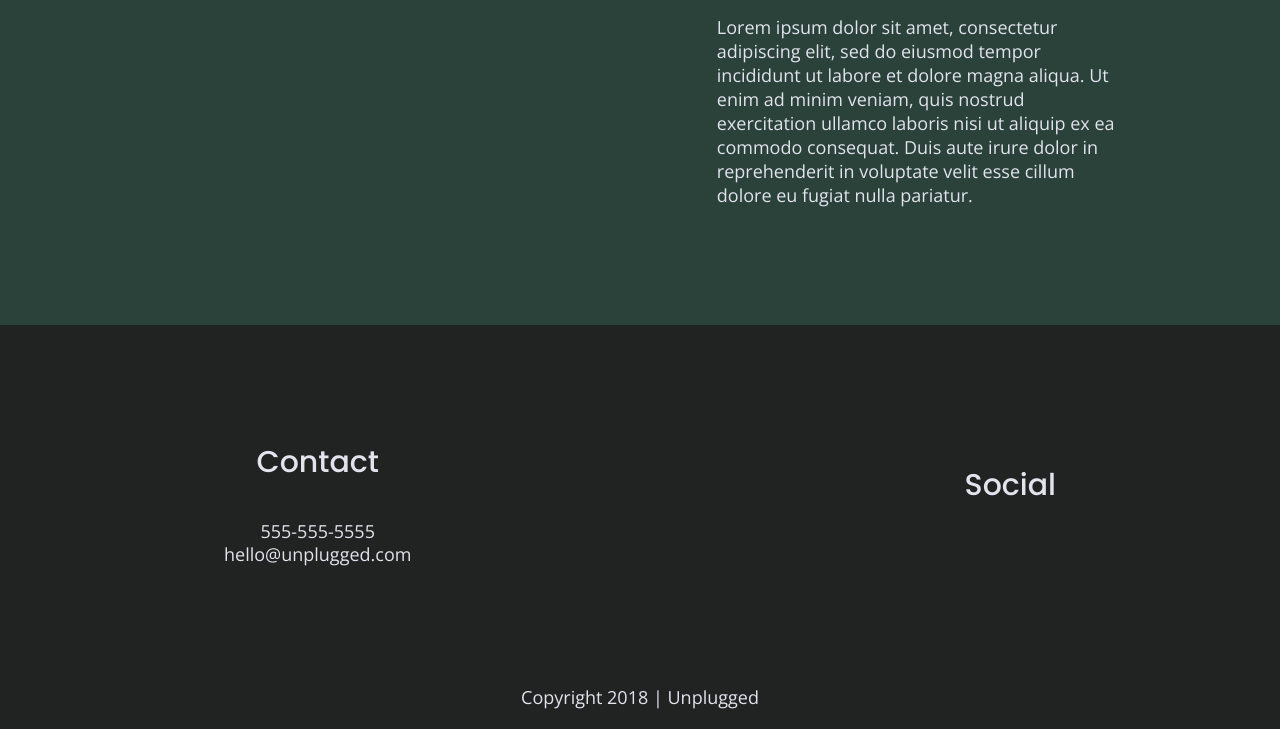
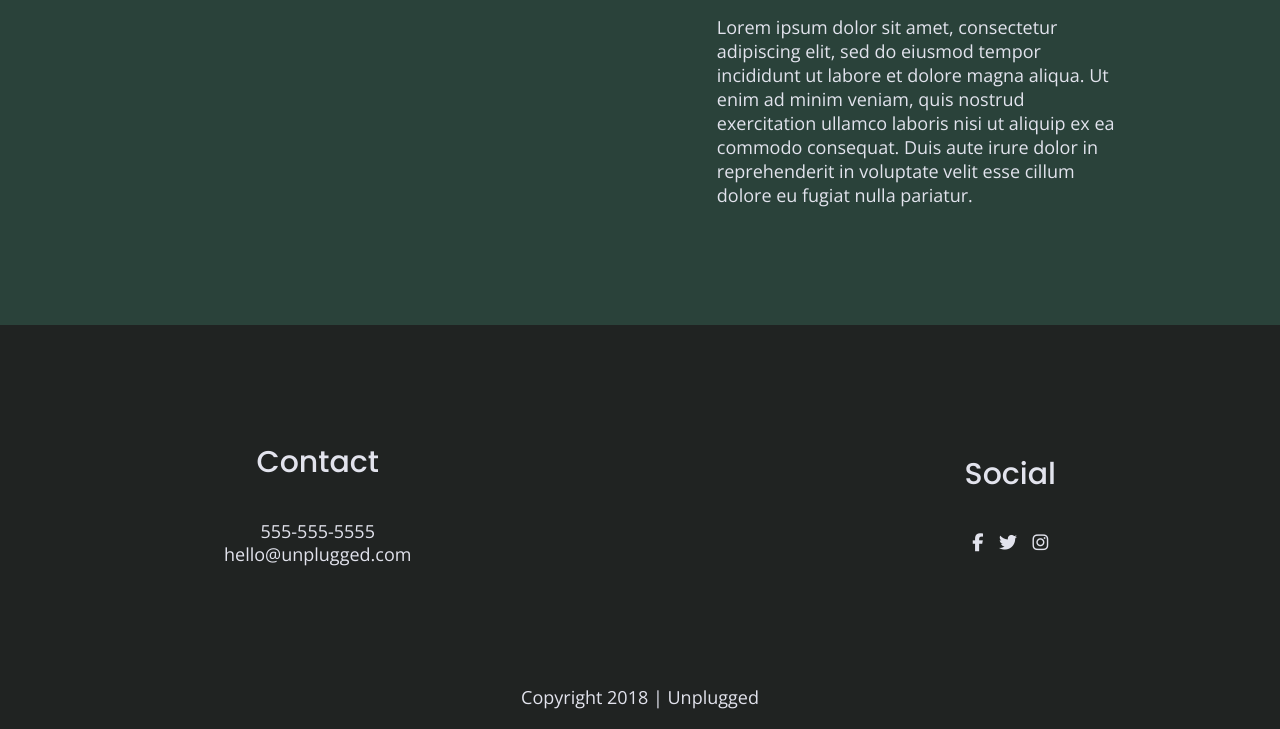
Before and after one commit to Tashatoon/html5-boilerplate_v8, a website built with Parcel: page index.html in a window 1280 px wide. Shown: the part 2208-2937 px from the top of the page. Built offline with nearby package versions, Linux system fonts and the light colour scheme; files whose address does not match are found by name.

Commit message:
icons add

```diff
--- a/index.html
+++ b/index.html
@@ -181,16 +181,16 @@
                 <a
                   href="https://www.facebook.com/Skillcrush/"
                   target="_blank"
-                ></a>
+                ><i class="fab fa-facebook-f"></i></a></a>
               </p>
               <p>
-                <a href="https://twitter.com/Skillcrush" target="_blank"></a>
+                <a href="https://twitter.com/Skillcrush" target="_blank"><i class="fab fa-twitter"></i></a>
               </p>
               <p>
                 <a
                   href="https://www.instagram.com/skillcrush/"
                   target="_blank"
-                ></a>
+                ><i class="fab fa-instagram"></i></a>
               </p>
             </div>
           </div>
```
